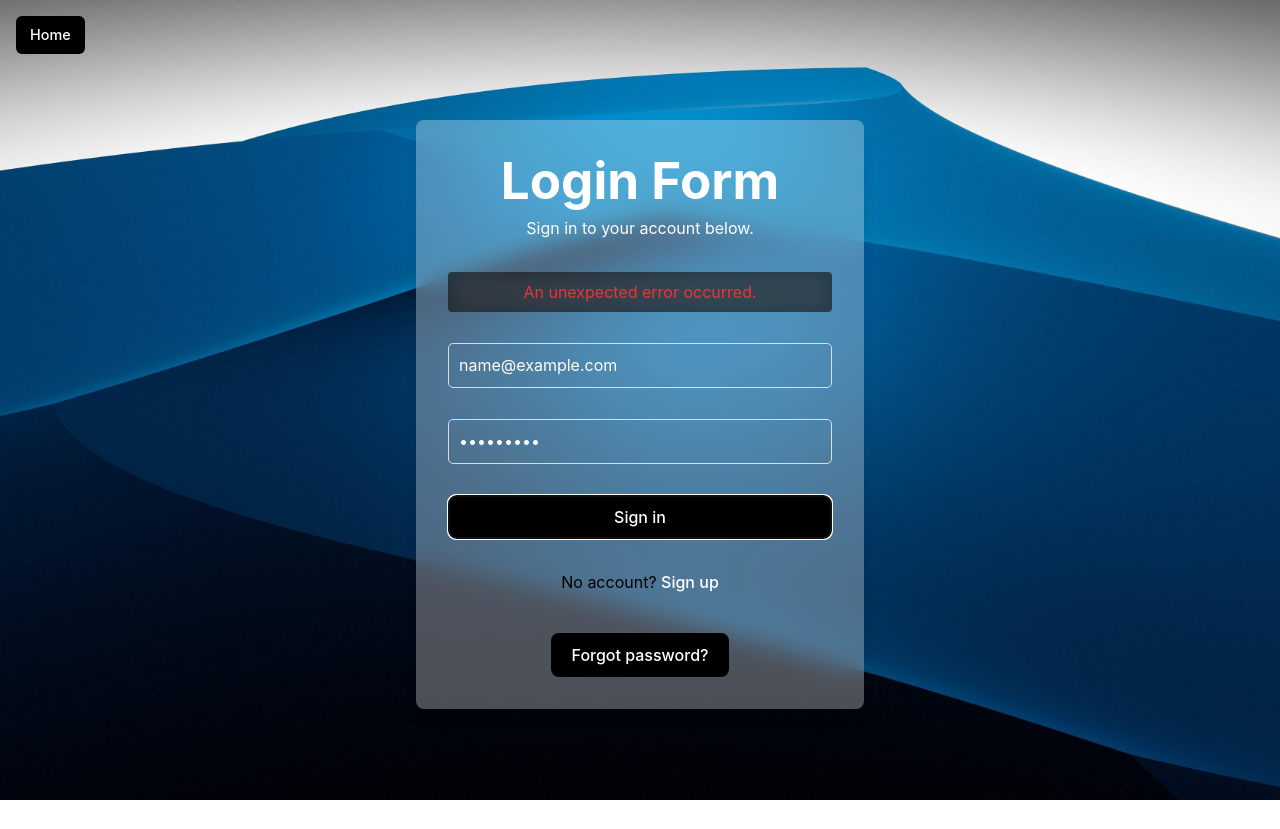
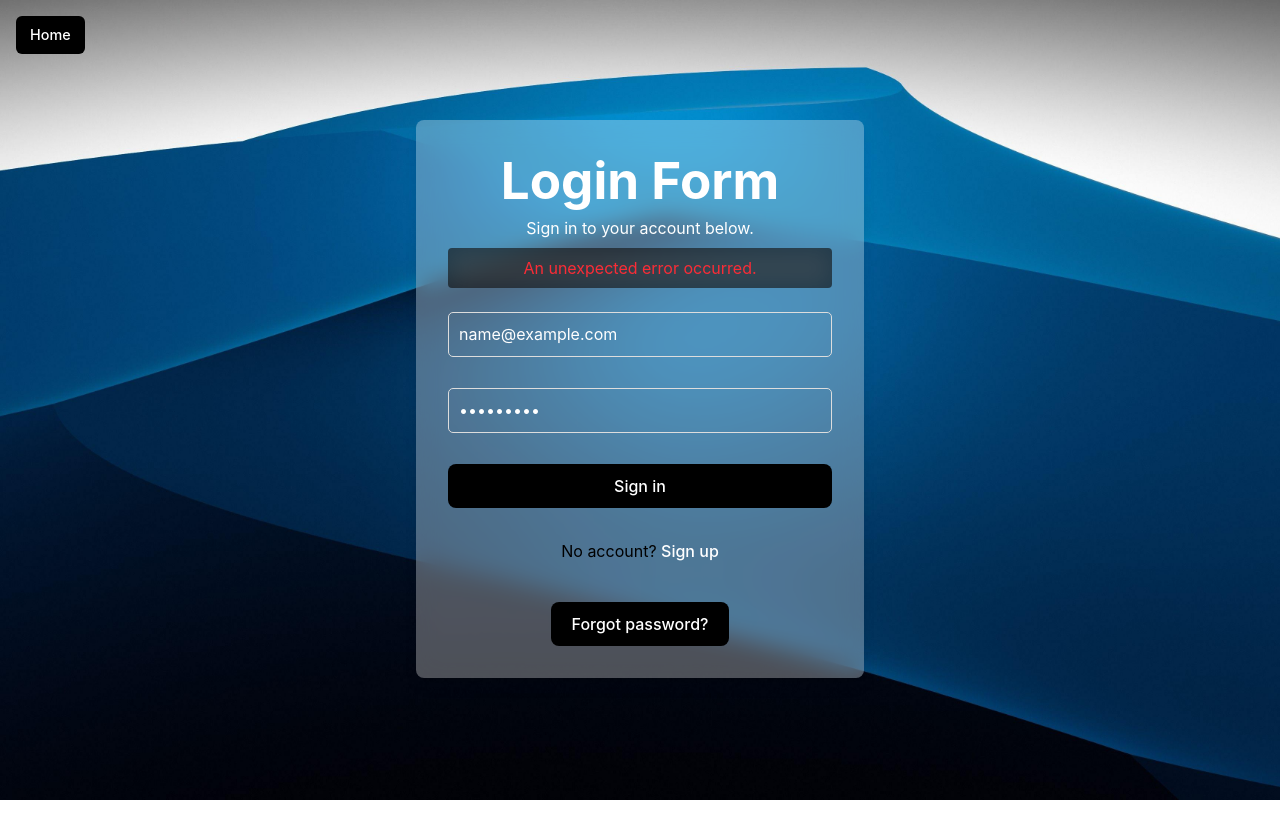
Before and after one commit to AAleksandros/Simple-Web-App, a Vue app in the folder frontend/: page /login in a window 1280 px wide. Both pictures are taken after typing "name@example.com", "Sample123" into the empty fields and a click on the button "Sign in". After the commit the page ends 800 px from the top, so only its background shows below. Built offline with nearby package versions, Linux system fonts and the light colour scheme; no server answers.

Commit message:
Minor changes

```diff
--- a/frontend/src/views/ForgotPasswordView.vue
+++ b/frontend/src/views/ForgotPasswordView.vue
@@ -48,7 +48,6 @@ const requestPasswordReset = async () => {
 
   try {
     const response = await api.post("forgot-password/", { email: email.value });
-    // Use the API value from the retry-after header if available; fallback to 60
     const retryAfter = Number(response.headers["retry-after"]) || 60;
     cooldownSeconds.value = retryAfter;
     localStorage.setItem("last_reset_request", Date.now().toString());
--- a/frontend/src/views/LoginView.vue
+++ b/frontend/src/views/LoginView.vue
@@ -9,6 +9,7 @@ const email = ref("");
 const password = ref("");
 const errorMessage = ref("");
 const successMessage = ref("");
+const loading = ref(false);
 
 const authStore = useAuthStore();
 const router = useRouter();
@@ -16,9 +17,11 @@ const router = useRouter();
 const login = async () => {
   errorMessage.value = "";
   successMessage.value = "";
+  loading.value = true;
 
   if (!email.value.trim() || !password.value.trim()) {
     errorMessage.value = "Email and password are required.";
+    loading.value = false;
     return;
   }
 
@@ -73,6 +76,8 @@ const login = async () => {
     } else {
       errorMessage.value = "An unexpected error occurred.";
     }
+  } finally {
+    loading.value = false;
   }
 };
 
@@ -92,23 +97,15 @@ const goToForgotPassword = () => {
       <h1 class="text-center text-2xl font-bold text-white sm:text-3xl">Login Form</h1>
       <p class="mt-2 text-center text-white">Sign in to your account below.</p>
 
+      <div v-if="errorMessage" class="w-full text-center mt-2 bg-black/60 backdrop-blur-md px-4 py-2 rounded">
+        <p class="text-red-500 text-s">{{ errorMessage }}</p>
+      </div>
+
+      <div v-if="successMessage" class="w-full text-center mt-2 bg-black/60 backdrop-blur-md px-4 py-2 rounded">
+        <p class="text-green-400 text-s">{{ successMessage }}</p>
+      </div>
+
       <form @submit.prevent="login" class="mt-6 space-y-4">
-        <!-- Error Message Container -->
-        <div
-          v-if="errorMessage"
-          class="w-full text-center mt-2 bg-black/60 backdrop-blur-md px-4 py-2 rounded"
-        >
-          <p class="text-red-500 text-s">{{ errorMessage }}</p>
-        </div>
-
-        <!-- Redirect Message Container -->
-        <div
-          v-if="successMessage"
-          class="w-full text-center mt-2 bg-black/60 backdrop-blur-md px-4 py-2 rounded"
-        >
-          <p class="text-green-400 text-s">{{ successMessage }}</p>
-        </div>
-
         <div>
           <label for="email" class="sr-only">Email</label>
           <input
@@ -133,17 +130,15 @@ const goToForgotPassword = () => {
 
         <button
           type="submit"
+          :disabled="loading"
           class="w-full rounded-lg bg-green-600 px-5 py-3 text-sm font-medium text-white"
         >
-          Sign in
+          {{ loading ? "Signing in..." : "Sign in" }}
         </button>
 
         <p class="text-center text-s text-black">
           No account?
-          <router-link
-            to="/register"
-            class="underline text-blue-400 hover:text-blue-600"
-          >
+          <router-link to="/register" class="underline text-blue-400 hover:text-blue-600">
             Sign up
           </router-link>
         </p>
--- a/frontend/src/views/ProfileView.vue
+++ b/frontend/src/views/ProfileView.vue
@@ -169,7 +169,6 @@ const saveProfile = async () => {
     }
   });
 
-  // Set profile country from the dropdown
   profile.value.country = profileSelectedCountry.value.name;
 
   if (
@@ -198,7 +197,6 @@ const saveProfile = async () => {
   if (!isPhoneNumberValid()) return;
 
   try {
-    // Update phone number using selected country code
     profile.value.phone_number = `${phoneNumberSelectedCountry.value.phoneCode} ${phoneNumberWithoutCode.value.trim()}`;
 
     await api.put("profile/", profile.value);
@@ -208,7 +206,6 @@ const saveProfile = async () => {
 
     // Update localStorage with new profile data
     localStorage.setItem("profile", JSON.stringify(profile.value));
-    // **New:** update originalProfile to the newly saved data
     originalProfile.value = { ...profile.value };
 
     setTimeout(() => {
--- a/frontend/src/views/ResetPasswordView.vue
+++ b/frontend/src/views/ResetPasswordView.vue
@@ -173,7 +173,7 @@ const resetPassword = async () => {
           v-if="errorMessage"
           class="w-full text-center bg-black/60 backdrop-blur-md px-4 py-2 rounded"
         >
-          <p class="text-red-400 text-s">{{ errorMessage }}</p>
+          <p class="text-red-500 text-s">{{ errorMessage }}</p>
         </div>
         <div
           v-if="successMessage"
```
